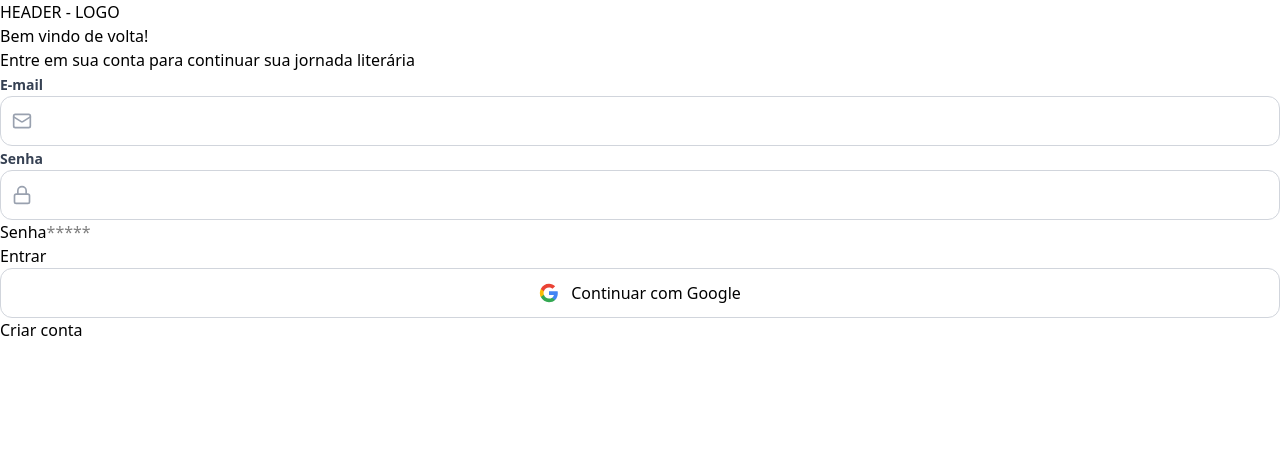
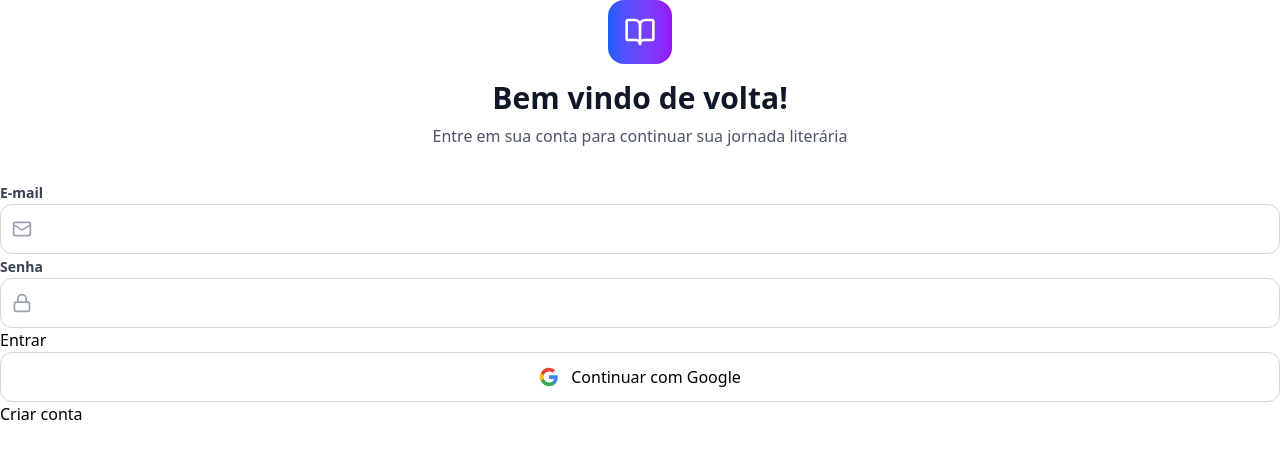
Before and after one commit to OpsRennerDev/bookstore-frontend-next, a Next.js app: page /login in a window 1280 px wide. Shown: the top 458 px of the page. Built offline with nearby package versions, Linux system fonts and the light colour scheme.

Commit message:
feat: add a new header in login

```diff
--- a/src/app/(auth)/login/page.tsx
+++ b/src/app/(auth)/login/page.tsx
@@ -1,3 +1,4 @@
+import HeaderLogin from "@/src/components/HeaderLogin";
 import Input from "@/src/components/Input";
 import { Lock, Mail } from "lucide-react";
 import Link from "next/link";
@@ -5,9 +6,10 @@ import Link from "next/link";
 export default function LoginScreen(){
   return (
     <div>
-      <div>HEADER - LOGO</div>
-      <h1>Bem vindo de volta!</h1>
-      <p>Entre em sua conta para continuar sua jornada literária</p>
+      <HeaderLogin
+        title="Bem vindo de volta!"
+        description="Entre em sua conta para continuar sua jornada literária"
+      />
 
       <div>
         <form>
@@ -28,11 +30,6 @@ export default function LoginScreen(){
             <label>E-mail</label>
             <input type="email" placeholder="example@example.com"/>
           </div> */}
-
-          <div>
-            <label>Senha</label>
-            <input type="password" placeholder="*****"/>
-          </div>
 
           <button
            type="submit"
--- a/src/app/(auth)/signup/page.tsx
+++ b/src/app/(auth)/signup/page.tsx
@@ -1,12 +1,14 @@
+import HeaderLogin from "@/src/components/HeaderLogin";
 import Link from "next/link";
 
 export default function SignUpScreen(){
   return(
     <div>
-      <div>Header - LOGO</div>
-      <h1>Crie sua conta</h1>
-      <p>Junte-se a milhares de leitores</p>
-      {/* um componente header */}
+      <HeaderLogin
+        title="Crie sua conta"
+        description="Junte-se a milhares de leitores"
+      />
+
 
       <form>
         <div>
--- /dev/null
+++ b/src/components/HeaderLogin.tsx
@@ -0,0 +1,18 @@
+import { BookOpen } from "lucide-react";
+
+type HeaderProps = {
+  title: string;
+  description?: string;
+}
+
+export default function HeaderLogin (props: Readonly<HeaderProps>) {
+  return(
+    <div className="text-center mb-8">
+      <div className="inline-flex items-center justify-center w-16 h-16 bg-linear-to-r from-blue-600 to-purple-600 rounded-2xl mb-4">
+        <BookOpen className="text-white w-8 h-8"/>
+      </div>
+      <h1 className="text-3xl font-bold text-gray-900 mb-2">{props.title}</h1>
+      <p className="text-gray-600">{props.description}</p>
+    </div>
+  )
+}
```
